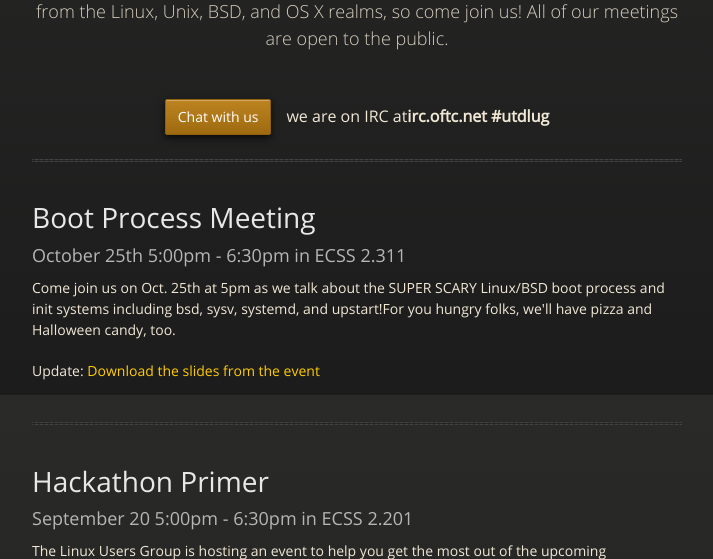
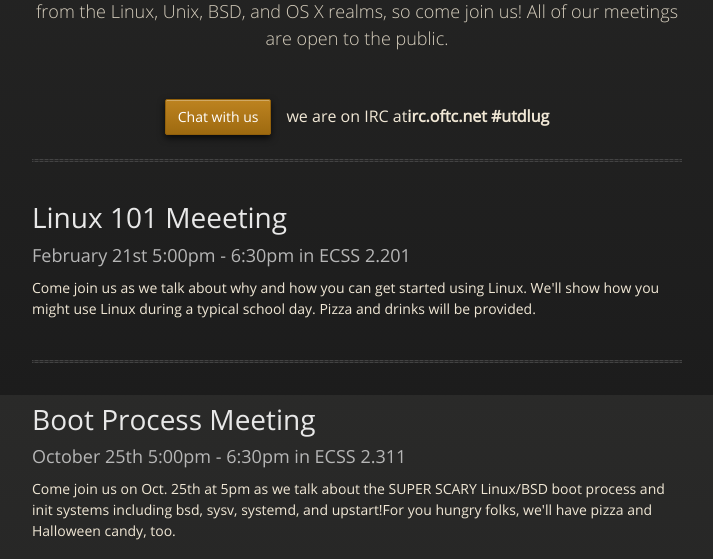
Before and after one commit to utdlug/lug-site, a Node project: template views/index.jade in a window 1280 px wide. Shown: the part 405-964 px from the top of the page, without its empty margins (283-996 px from the left). Run offline with Node 20 templates, Linux system fonts and the light colour scheme; the template is opened without the code that fills it, so the values that code supplies are empty.

Commit message:
Linux 101 event

```diff
--- a/views/index.jade
+++ b/views/index.jade
@@ -16,6 +16,12 @@ block link
     a(href='about').nav_top About Us
 
 block content
+    h1 Linux 101 Meeeting
+    h3 February 21st 5:00pm - 6:30pm in ECSS 2.201
+    p Come join us as we talk about why and how you can get started using Linux. We'll show how you might use Linux during a typical school day. Pizza and drinks will be provided.
+    br
+    hr
+    br
     h1 Boot Process Meeting
     h3 October 25th 5:00pm - 6:30pm in ECSS 2.311
     p Come join us on Oct. 25th at 5pm as we talk about the SUPER SCARY Linux/BSD boot process and init systems including bsd, sysv, systemd, and upstart!
```
